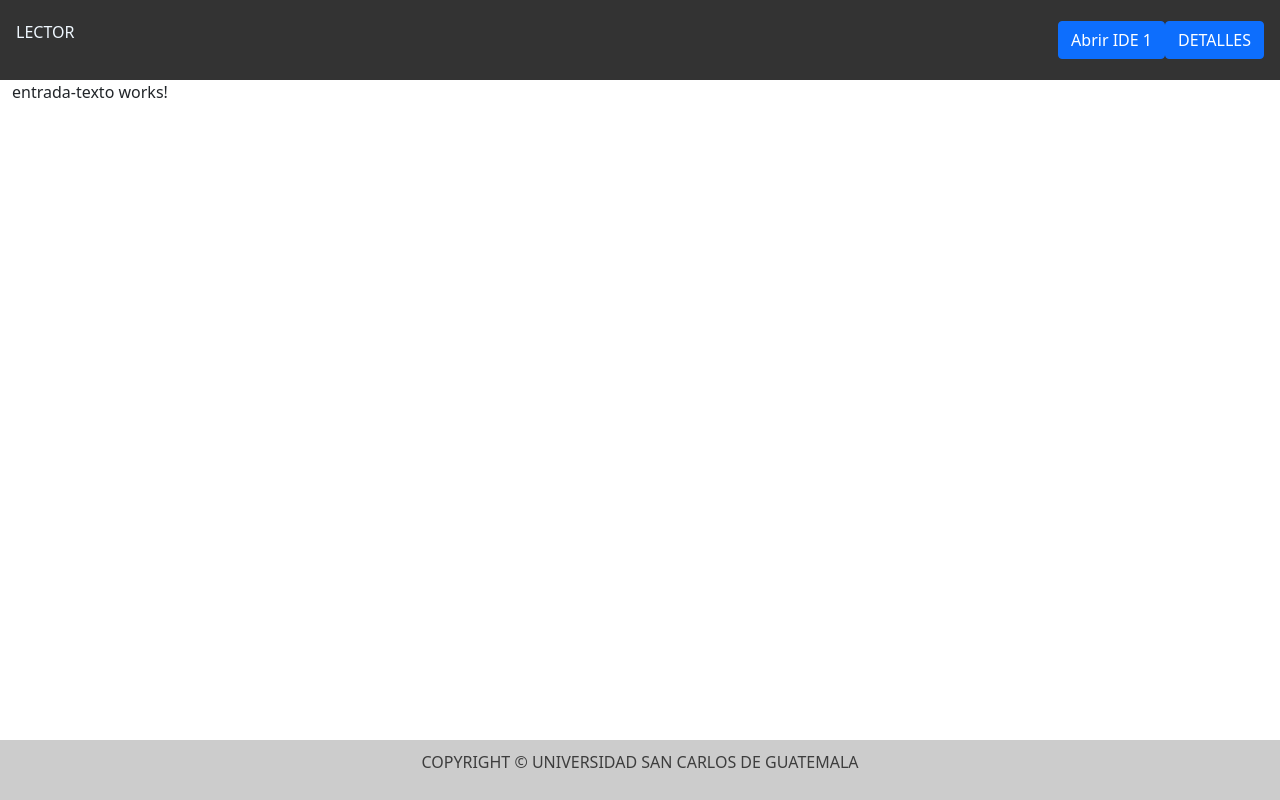
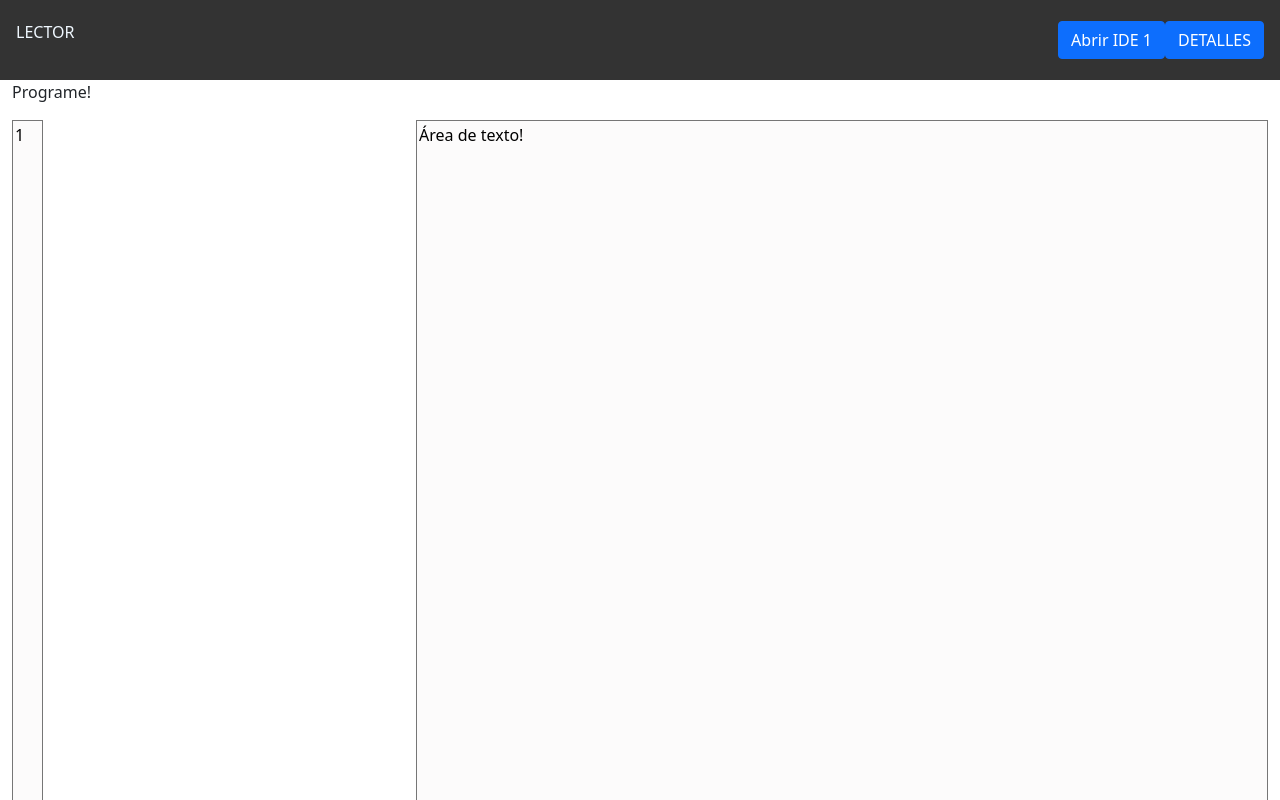
Before and after one commit to Grifiun/Practica_2_Compi_1, an Angular app in the folder practica2/: page /#/ in a window 1280 px wide. Shown: the top 800 px of the page. Built offline with nearby package versions, Linux system fonts and the light colour scheme.

Commit message:
diseño inicial ide

```diff
--- a/practica2/src/app/modules/entrada/entrada-detail/entrada-detail.component.html
+++ b/practica2/src/app/modules/entrada/entrada-detail/entrada-detail.component.html
@@ -1 +1 @@
-<p>entrada-detail works!</p>
+<app-title-h1 [data]="title"></app-title-h1>
--- a/practica2/src/app/modules/entrada/entrada-detail/entrada-detail.component.ts
+++ b/practica2/src/app/modules/entrada/entrada-detail/entrada-detail.component.ts
@@ -6,7 +6,10 @@ import { Component, OnInit } from '@angular/core';
   styleUrls: ['./entrada-detail.component.css']
 })
 export class EntradaDetailComponent implements OnInit {
-
+  public title = {
+    text: 'DETALLES',
+    type: 'primary'
+  };
   constructor() { }
 
   ngOnInit(): void {
--- a/practica2/src/app/modules/entrada/entrada-texto/entrada-texto.component.css
+++ b/practica2/src/app/modules/entrada/entrada-texto/entrada-texto.component.css
@@ -0,0 +1,13 @@
+.a-area-texto{
+    background: rgba(252, 250, 250, 0.8);
+}
+.a-numeros{
+    float: left;
+}
+.a-salida{
+    float: right;
+}
+
+.a-bloque-general{
+    display: -ms-inline-flexbox;
+}
--- a/practica2/src/app/modules/entrada/entrada-texto/entrada-texto.component.html
+++ b/practica2/src/app/modules/entrada/entrada-texto/entrada-texto.component.html
@@ -1 +1,15 @@
-<p>entrada-texto works!</p>
+<p>Programe!</p>
+
+<div class=" a-bloque-general" >
+    <div class="row a-bloque-general">
+      <div class="col-sm">
+        <textarea class="a-area-texto" cols="1" rows="50">1</textarea>
+      </div>
+      <div class="col-sm">
+        <textarea class="a-area-texto" cols="90" rows="50">Área de texto!</textarea>
+      </div>
+      <div class="col-sm">
+        <textarea class="a-area-texto" cols="90" rows="50">Área de texto!</textarea>
+      </div>
+    </div>
+  </div>
--- a/practica2/src/app/modules/entrada/entrada-texto/entrada-texto.component.ts
+++ b/practica2/src/app/modules/entrada/entrada-texto/entrada-texto.component.ts
@@ -1,5 +1,4 @@
 import { Component, OnInit } from '@angular/core';
-
 @Component({
   selector: 'app-entrada-texto',
   templateUrl: './entrada-texto.component.html',
--- a/practica2/src/app/shared/components/index.ts
+++ b/practica2/src/app/shared/components/index.ts
@@ -1,10 +1,12 @@
 //Index de tipo TypeScript
 import { Component } from '@angular/core';
+import { TitleH1Component } from './title-h1/title-h1.component';
 //Importamos componentes
 
 export const Components: any[] = [
     //exportamos componentes, constantes
-
+    TitleH1Component
 ];
 
 //export all components
+export * from './title-h1/title-h1.component';//exportamos la data del titulo
--- /dev/null
+++ b/practica2/src/app/shared/components/title-h1/normal-title.metadata.ts
@@ -0,0 +1,4 @@
+export interface  ITitleH1{
+    text: string;
+    type: 'primary' | 'danger' | 'dark';
+}
--- /dev/null
+++ b/practica2/src/app/shared/components/title-h1/title-h1.component.css
@@ -0,0 +1,3 @@
+.a-title-h1{
+    text-align: center;
+}
--- /dev/null
+++ b/practica2/src/app/shared/components/title-h1/title-h1.component.html
@@ -0,0 +1,2 @@
+<h1 class="a-title-h1 text-{{data.type}}"> {{data.text}} </h1>
+<!-- Agregamos un titulo con el valor recibido -->
--- /dev/null
+++ b/practica2/src/app/shared/components/title-h1/title-h1.component.ts
@@ -0,0 +1,18 @@
+import { Component, OnInit, Input } from '@angular/core';
+import { ITitleH1 } from './normal-title.metadata';
+
+@Component({
+  selector: 'app-title-h1',
+  templateUrl: './title-h1.component.html',
+  styleUrls: ['./title-h1.component.css']
+})
+export class TitleH1Component implements OnInit {
+  @Input() data: ITitleH1 = {
+    text: '',
+    type: 'primary'
+  };//datos inciales
+  constructor() { }
+  ngOnInit(): void {
+  }
+
+}
```
Also changed, not shown: 1 other file (tests, documents, lock files or other folders).
